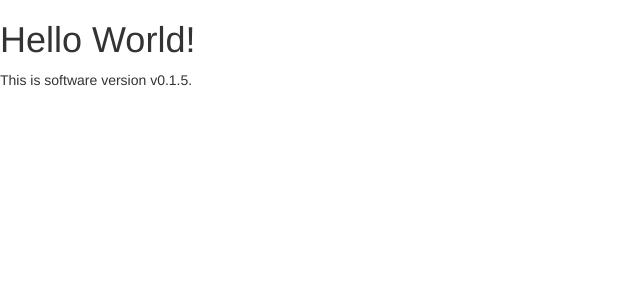
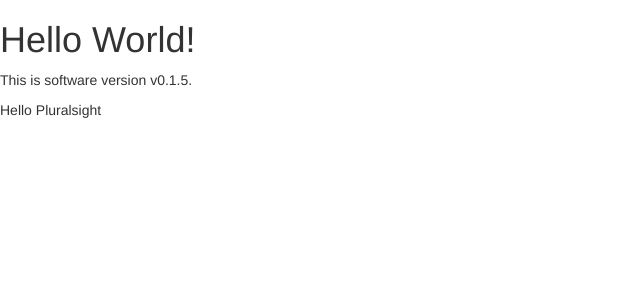
Before and after one commit to patroqueeet/pluralsight-django-easy-code-flow, a Django app: page / in a window 1280 px wide. Shown: the top 300 px of the page, without its empty margins (0-640 px from the left). Run offline with Django 3.2, Linux system fonts and the light colour scheme; some libraries are stand-ins or nearby versions.

Commit message:
html changes

```diff
--- a/demo/helloworld/templates/helloworld.html
+++ b/demo/helloworld/templates/helloworld.html
@@ -18,7 +18,7 @@
 
 <h1>Hello World!</h1>
 <p>This is software version v{{ VERSION }}.</p>
-
+<p>Hello Pluralsight</p>
 </body>
 
 </html>
```
